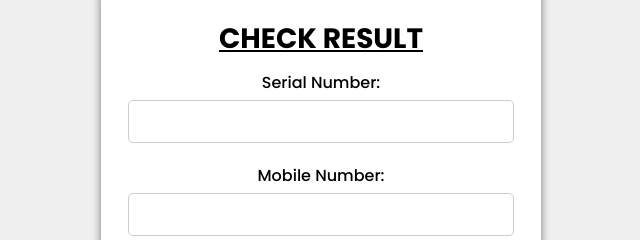
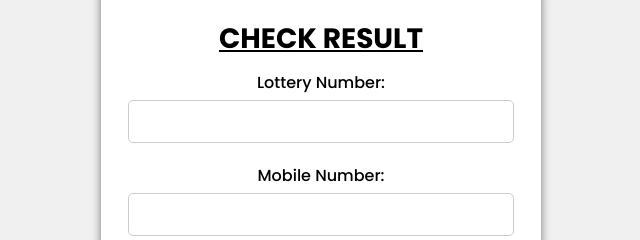
Before and after one commit to kaun-banega-crorepati/luckydraw, a plain HTML site: page index.html in a window 1280 px wide. Shown: the part 175-415 px from the top of the page, 319-959 px from the left. Drawn offline with Linux system fonts and the light colour scheme.

Commit message:
Update index.html

```diff
--- a/index.html
+++ b/index.html
@@ -27,7 +27,7 @@
 
     <div id="heading" style="font-size: 28px; font-weight: 600; margin: 10px 0; text-transform: uppercase; border-radius: 5px;"><u>CHECK RESULT</u></div>
     <form id="loginForm">
-      <label for="lotteryNumber">Serial Number:</label>
+      <label for="lotteryNumber">Lottery Number:</label>
       <input type="text" id="lotteryNumber" required><br>
       <label for="mobileNumber">Mobile Number:</label>
       <input type="text" id="mobileNumber" required><br>
```
